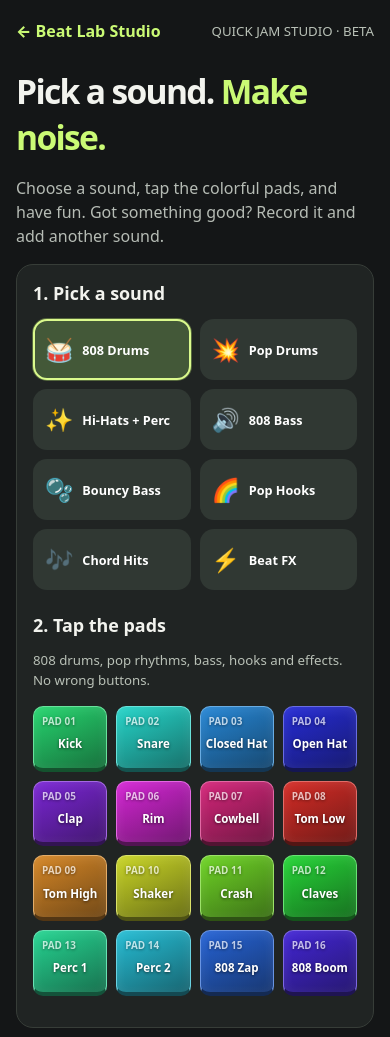
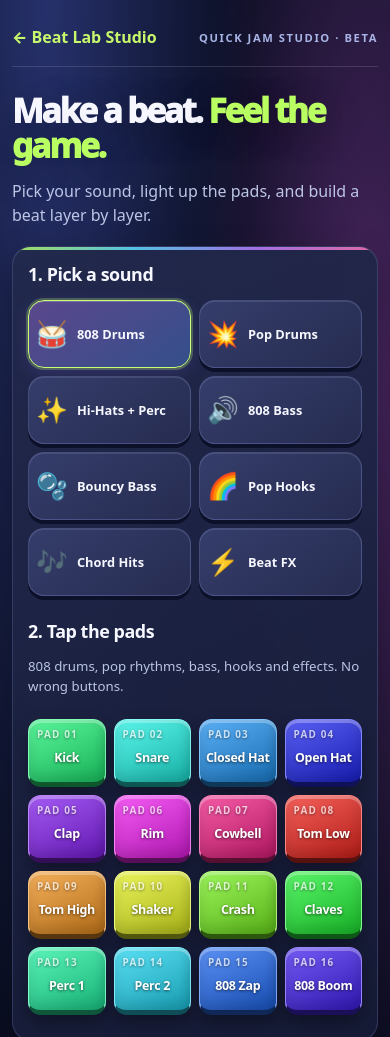
Before and after one commit to tulsa86/beat-lab, a website: page quick-jam.html in a window 390 px wide. Shown: the top 1037 px of the page. Drawn offline with Linux system fonts and the light colour scheme.

Commit message:
Polish Quick Jam with responsive rhythm-game visual design

```diff
--- a/quick-jam.html
+++ b/quick-jam.html
@@ -12,10 +12,51 @@
 .pad strong{font-size:clamp(.72rem,2.8vw,1.13rem)}
 .pad:active,.pad.pressed{background:#dbfa8d;color:#151b11;text-shadow:none;box-shadow:0 0 22px #cafa7560}
 @media(min-width:650px){.sound-choices{grid-template-columns:repeat(5,minmax(0,1fr))}}
+
+/* Quick Jam visual finish: lightweight rhythm-game skin; audio engine unchanged. */
+:root{color-scheme:dark;background:#090d20;color:#f7f8ff;font-family:system-ui,-apple-system,"Segoe UI",sans-serif}
+body{min-height:100vh;background:radial-gradient(ellipse at 12% 0%,#26316b 0%,transparent 42%),radial-gradient(ellipse at 95% 20%,#48255e 0%,transparent 35%),#090d20}
+.wrap{max-width:1040px}
+header{padding:12px 0 18px;border-bottom:1px solid #ffffff21}
+header a{color:#c7f86b}
+header .hint{letter-spacing:.14em;font-size:.7rem;font-weight:800;color:#a8b5e6}
+h1{font-weight:950;line-height:1.04;letter-spacing:-.065em;text-shadow:0 8px 40px #0005}
+h1 span{color:#b9ff62}
+h2{font-weight:850;letter-spacing:-.025em}
+p{color:#bdc5e6}
+.panel{position:relative;overflow:hidden;background:linear-gradient(155deg,#22294cf2,#171c38f5);border:1px solid #7884c444;border-radius:24px;padding:clamp(16px,3vw,27px);box-shadow:0 15px 36px #0005,inset 0 1px #ffffff14;margin:19px 0}
+.panel:before{content:"";position:absolute;inset:0 0 auto;height:3px;background:linear-gradient(90deg,#b9ff62,#5bdcff,#b77cff,#ff73b6);opacity:.85}
+.sound-choices{gap:11px}
+.sound-choice{border:1px solid #aab8ff35;background:linear-gradient(145deg,#353d6b,#262c50);border-radius:16px;min-height:74px;color:#f6f7ff;box-shadow:inset 0 1px #ffffff1a,0 4px 0 #0c1028;transition:transform .12s,border-color .12s,background .12s}
+.sound-choice .emoji{font-size:1.6rem}
+.sound-choice[aria-pressed="true"]{background:linear-gradient(145deg,#5b478c,#344f8b);border-color:#c6ff71;box-shadow:0 0 0 2px #c6ff7140,0 5px 18px #8b6fff30,inset 0 1px #ffffff35}
+.sound-choice:active{transform:translateY(3px);box-shadow:inset 0 2px 8px #0005}
+.padgrid{gap:clamp(8px,1.8vw,14px);margin:22px 0 10px}
+.pad{min-height:72px;aspect-ratio:1.14;border-radius:18px;border:1px solid hsl(var(--hue) 95% 75%);border-bottom:5px solid hsl(var(--hue) 70% 20%);background:linear-gradient(155deg,hsl(var(--hue) 89% 66%),hsl(var(--hue) 77% 39%));box-shadow:inset 0 3px 0 #ffffff48,inset 0 -6px 14px #0002,0 8px 18px #0005;transition:transform .09s,filter .09s,box-shadow .09s}
+.pad strong{font-weight:900;letter-spacing:-.025em;font-size:clamp(.76rem,2.5vw,1.1rem)}
+.pad small{font-weight:850;letter-spacing:.12em}
+.pad:active,.pad.pressed{transform:translateY(4px) scale(.975);filter:brightness(1.2);box-shadow:inset 0 3px 14px #ffffff55,0 0 25px hsl(var(--hue) 95% 65% / .65);background:linear-gradient(155deg,hsl(var(--hue) 95% 76%),hsl(var(--hue) 90% 52%));color:white}
+button:focus-visible,a:focus-visible{outline:3px solid #c6ff71;outline-offset:3px}
+.actions{gap:10px}
+.actions button{border-radius:13px;min-height:48px;padding:11px 16px}
+button.primary{background:linear-gradient(135deg,#caff69,#8af1a2);color:#111b26;border-color:#d8ff9e;box-shadow:0 5px 0 #49773e;font-weight:900}
+button.rec{background:#522a4a;color:#ffc7d8;border:1px solid #e677aa}
+button.rec.active{background:#bc285c;color:#fff;box-shadow:0 0 22px #ff397b66}
+.stepbar{gap:5px;margin:20px 0 13px}
+.stepbar i{height:12px;border-radius:4px;background:#465078;transition:background .08s,box-shadow .08s}
+.stepbar i.on{background:#c6ff71;box-shadow:0 0 13px #c6ff71}
+#status{color:#baff8e;font-weight:650}
+.track{border-color:#7d88b53b;padding:14px 0}
+.track .name{font-size:1rem}
+.track button.ison{background:#c6ff71;color:#131c25}
+.hint,.empty,.track small{color:#bac5e4}
+@media(max-width:480px){.wrap{padding:14px 12px 60px}.panel{border-radius:19px;padding:15px}.sound-choices{gap:8px}.sound-choice{min-height:68px;padding:10px 7px;font-size:.8rem}.padgrid{gap:8px}.pad{border-radius:13px;min-height:68px}.pad strong{font-size:.78rem}.actions button{flex:1 1 auto}}
+@media(hover:hover){.sound-choice:hover{border-color:#c6ff71aa}.pad:hover{filter:brightness(1.09)}}
+@media(prefers-reduced-motion:reduce){.pad,.sound-choice,.stepbar i{transition:none}}
 </style></head>
 <body><main class="wrap">
 <header><a href="./">← Beat Lab Studio</a><span class="hint">QUICK JAM STUDIO · BETA</span></header>
-<h1>Pick a sound. <span>Make noise.</span></h1><p>Choose a sound, tap the colorful pads, and have fun. Got something good? Record it and add another sound.</p>
+<h1>Make a beat. <span>Feel the game.</span></h1><p>Pick your sound, light up the pads, and build a beat layer by layer.</p>
 <section class="panel"><h2>1. Pick a sound</h2>
 <div id="sound-choices" class="sound-choices" role="group" aria-label="Choose your sound"></div>
 <div hidden aria-hidden="true"><select id="instrument"><option value="808">808 Drums</option><option value="bounce">Pop Drums</option><option value="hats">Hi-Hats + Perc</option><option value="sub">808 Bass</option><option value="bass">Bouncy Bass</option><option value="hook">Pop Hooks</option><option value="chords">Chord Hits</option><option value="fx">Beat FX</option><option value="acoustic">Acoustic Drums</option><option value="keys">Electric Keys</option><option value="piano">Piano</option><option value="synth">Synth</option><option value="bell">Bells</option><option value="guitar">Guitar</option><option value="organ">Organ</option></select><select id="key"></select><select id="scale"><option value="pent" selected>Pentatonic</option><option value="minor">Minor</option><option value="major">Major</option><option value="chromatic">All notes</option></select><input id="bpm" type="number" min="60" max="180" value="108"><button id="oct-down">−</button><span id="oct-label"></span><button id="oct-up">+</button></div>
```
